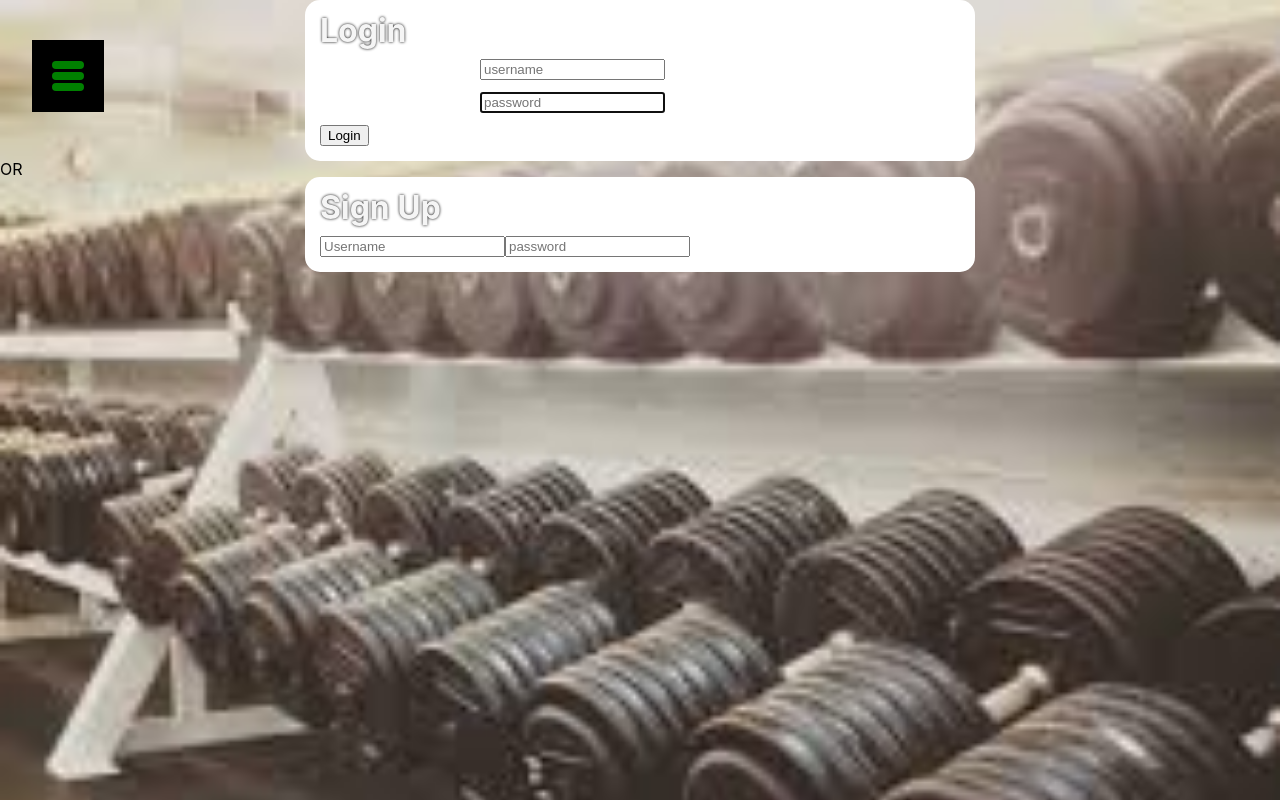
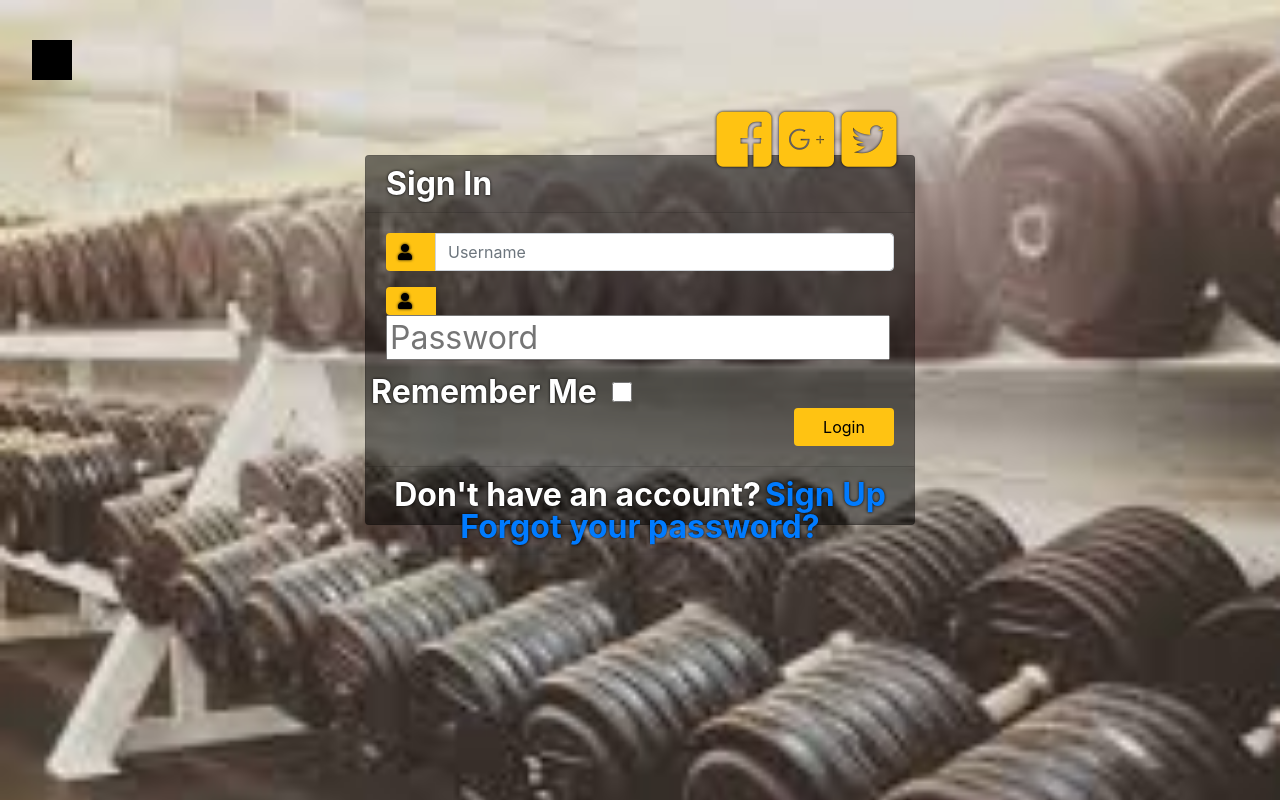
Before and after one commit to zprogrammer-code/Grow_n_Go_2.0, a React (Create React App) app: page /authentication in a window 1280 px wide. Built offline with nearby package versions, Linux system fonts and the light colour scheme.

Commit message:
made my authentication main page supa fly with the opacity. and just adding things like remember me echeck box. adding in more functionality instead of putting together a bunch of lego components. im stoked

```diff
--- a/public/index.html
+++ b/public/index.html
@@ -26,7 +26,10 @@
     -->
     <link href="https://fonts.googleapis.com/css2?family=Cabin:wght@500&family=Oleo+Script:wght@700&display=swap" rel="stylesheet">
     <link href="https://fonts.googleapis.com/css?family=Monoton|Pangolin|Vollkorn&display=swap" rel="stylesheet">
+    <link rel="stylesheet" href="https://stackpath.bootstrapcdn.com/bootstrap/4.1.3/css/bootstrap.min.css" integrity="sha384-MCw98/SFnGE8fJT3GXwEOngsV7Zt27NXFoaoApmYm81iuXoPkFOJwJ8ERdknLPMO" crossorigin="anonymous">
 
+    <link rel="stylesheet" href="https://use.fontawesome.com/releases/v5.3.1/css/all.css" integrity="sha384-mzrmE5qonljUremFsqc01SB46JvROS7bZs3IO2EmfFsd15uHvIt+Y8vEf7N7fWAU" crossorigin="anonymous">
+    <link rel="stylesheet" href="https://maxcdn.bootstrapcdn.com/font-awesome/4.4.0/css/font-awesome.min.css">
     <title>React App</title>
 </head>
 
--- a/src/components/Login.js
+++ b/src/components/Login.js
@@ -1,7 +1,7 @@
 import React, { Component } from "react";
-import { Button } from "react-bootstrap";
+// import { Button } from "react-bootstrap";
 import "./style.css";
-import axios from 'axios';
+// import axios from 'axios';
 // import { Auth } from "aws-amplify";
 
 export default class Login extends Component {
@@ -19,95 +19,107 @@ export default class Login extends Component {
 
   handleChange( event ) {
     this.setState({
-      [event.target.username]: event.target.value
+      [event.target.name]: event.target.value
     });
   }
+y
+  handleSubmit(event) {
+    console.log("form submitted");
+    this.getUserData(event);
+    this.setState({
+      username: "",
+      password: ""
+    });
+  }
+    getUserData(event) {
+      event.preventDefault()
+      fetch("http://localhost:3000/login", {
+      method: "POST",
+      headers: {
+        "Content-Type": "application/json"
+      },
+      body: JSON.stringify({
+          username: 'username',
+          password: 'password'
 
-//   handleSubmit(event) {
-//     console.log("form submitted");
-//     this.fetchData();
-//     this.setState({
-//       username: "",
-//       password: ""
-//     });
-//     event.preventDefault();
+      }),
+       withCredentials: true })
+      .then(response => response.json())
+      .then(result => {
+        const {token} = result
+        localStorage.setItem("token", token)
+        console.log("success", result)
 
-//       }
+      }).catch(error => console.error(error.message))
 
-//   fetchData() {  fetch("http://localhost:3000/login", {
-//   method: "POST",
-//   headers: {
-//     "Content-Type": "application/json"
-//   },
-//   body: JSON.stringify({
-//     username: "username",
-//     password: "password"
+    }
 
-//   })
-//   })
-//   .then(response => response.json())
-//   .then(result => {
-//     const {token} = result
-//     localStorage.setItem("token", token)
-//    console.log("success")
-//   //  window.location.reload()
-//   }).catch(error => console.error(error.message))
-// }
 
-handleSubmit( event ) {
-  const {
-    username,
-    password,
-    password_confirmation
-  } = this.state;
 
-  console.log("form submitted");
-  axios.post("http://localhost:3000/users", {
-    user: {
-      username: username,
-      password: password,
-      password_confirmation: password_confirmation
-    }
-  },
-    { withCredentials: true }
-  ).then(response => {
-    console.log("registration res", response);
-  }).catch(error => {
-    console.log("registration error", error)
-  })
-
-  event.preventDefault();
-}
 
 
 render(){
 
   return (
-    <div className="Login" >
-      <h1>Login</h1>
+    <div className="Login-container" >
+        <div className="d-flex justify-content-center h-100">
+            <div className="card">
+                <div className="card-header">
+                    <h3>Sign In</h3>
+				            <div className="d-flex justify-content-end social_icon">
+					              <span><i className="fab fa-facebook-square"></i></span>
+					              <span><i className="fab fa-google-plus-square"></i></span>
+					              <span><i className="fab fa-twitter-square"></i></span>
+				            </div>
+			          </div>
+                <div className="card-body">
                     <form>
+                        {/* <label any="username">Username:</label> */}
+                        <div className="input-group form-group">
+					                  <div className="input-group-prepend">
+							                  <span className="input-group-text"><i class="fas fa-user"></i></span>
+						                </div>
                                 <input
-            autoFocus
+                                  type="text"
                                   name="username"
-            type="text"
-            placeholder="username"
-            value= {this.state.username}
+                                  placeholder="Username"
+                                  className="form-control"
+                                  value= {this.state.name}
+                                  onChange= {this.handleChange}
+                                  size="50"
+                                />
+                            </div>
+                        <div className="input-group form-group">
+						                <div class="input-group-prepend">
+							                  <span class="input-group-text"><i class="fas fa-user"></i></span>
+						                </div>
+                                <input
+                                 type= "password"
+                                 className="form control"
+                                 placeholder="Password"
+                                 value= {this.state.name}
                                  onChange= {this.handleChange}
                                   />
-
-          <input
-            autoFocus
-            name="password"
-            type= "text"
-            placeholder="password"
-            value={this.state.password}
-            onChange= {this.handleChange}
-          />
+                            </div>
+                        <div className="row align-items-center remember">
+                          <label> Remember Me</label>
+						                    <input type="checkbox"/>
+					             </div>
+                <div class="form-group">
+						      <input onClick={e => this.handleSubmit(e)}variant="light" block size="lg" type="submit" value="Login" className="btn float-right login_btn"/>
+              </div>
           </form>
-        <Button onClick={e => this.handleSubmit(e)}variant="light" block size="lg" type="submit">
-          Login
-        </Button>
-
+      </div>
+      <div class="card-footer">
+				<div class="d-flex justify-content-center links">
+					Don't have an account?<a href="#">Sign Up</a>
+				</div>
+				<div class="d-flex justify-content-center">
+					<a href="#">Forgot your password?</a>
+				</div>
+			</div>
+        </div>
+        </div>
     </div>
   );
   }
--- a/src/components/authentication.js
+++ b/src/components/authentication.js
@@ -1,6 +1,6 @@
 import React, { Component } from "react";
 import Login from "./Login.js";
-import SignUp from "./signup.js";
+// import SignUp from "./signup.js";
 import "./style.css";
 
 export default class Authentication extends Component {
@@ -14,11 +14,9 @@ export default class Authentication extends Component {
 
     render(){
         return(
-            <div>
+
                 <Login/>
-                <h3> OR </h3>
-                <SignUp/>
-            </div>
+
         )
     }
 }
--- a/src/components/signup.js
+++ b/src/components/signup.js
@@ -1,6 +1,7 @@
 import React, { Component } from 'react';
+import { Button } from "react-bootstrap";
 import './style.css';
-import axios from 'axios';
+// import axios from 'axios';
 
 
 
@@ -28,56 +29,79 @@ export default class SignUp extends Component {
           });
       }
 
-      handleSubmit( event ) {
-        const {
-          username,
-          password,
-          password_confirmation
-        } = this.state;
-
-        console.log("form submitted");
-        axios.post("http://localhost:3000/users", {
-          user: {
-            username: username,
-            password: password,
-            password_confirmation: password_confirmation
-          }
-        },
-          { withCredentials: true }
-        ).then(response => {
-          console.log("registration res", response);
-        }).catch(error => {
-          console.log("registration error", error)
-        })
-
-        event.preventDefault();
-      }
 
 
+      handleSubmit(event) {
 
+        fetch("http://localhost:3000/users", {
+          method: "POST",
+          headers: {
+            "Content-Type": "application/json"
+          },
+          body: JSON.stringify({
+            username: "username",
+            password: "password"
+          }),
+          withCredentials: true})
+          .then(response => response.json())
+          .then(result => {
+            const {token} = result
+            localStorage.setItem("token", token)
+          })
+          .catch(error => console.error(error.message))
 
+          console.log("form submitted", )
+          event.preventDefault();
+          this.setState({
+            username: this.state.name,
+            password: this.state.password
+        });
+        console.log(this.state)
+      }
+        //   createUser(){
+        //     const {
+          //       username,
+          //       password,
+          //       password_confirmation
+          //     } = this.state;
 
+          //   axios.post("http://localhost:3000/users", {
+            //     user: {
+              //       username: username,
+              //       password: password,
+              //       password_confirmation: password_confirmation
+              //     }
+              //   },
+              //     { withCredentials: true }
+              //   ).then(response => {
+                //     console.log("registration res", response);
+                //   }).catch(error => {
+                  //     console.log("registration error", error);
+                  //   })
       render(){
-  return (
+        return (
     <>
     <div className="SignUp">
       <h1>Sign Up</h1>
-    <form onSubmit={this.handleSubmit}>
+      <form onSubmit={this.handleSubmit}>
       <input
         type = "username"
         name = "username"
         placeholder = "Username"
-        value = {this.state.username}
+        value = {this.state.name}
         onChange = {this.handleChange}
     />
       <input
         type = "text"
         name = "password"
-        placeholder = "password"
-        value = {this.state.password}
+        placeholder = "Password"
+        value = {this.state.name}
         onChange = {this.handleChange}
     />
     </form>
+        <Button onClick={e => this.handleSubmit(e)}variant="light" block size="lg" type="submit">
+          Sign Up
+        </Button>
         </div>
         </>
         )
--- a/src/components/style.css
+++ b/src/components/style.css
@@ -316,54 +316,120 @@ transform: rotate(120deg)  rotate(0);
         }
 
 
-    .Login {
-    color: white;
+    .Login-container {
+    /* color: white; */
     text-shadow: 0 0 3px black;
-    /* float: center; */
-    padding: 0px;
-    margin: 1px;
-    font-size: xx-large;
-
-
-      background-color:white;
-
+      background-color: transparent;
       color: whitesmoke;
       font-weight:bold;
-      font-size: xx-large;
-      width: 80%;
-      height: 300px;
-      margin: 20px auto 40px;
-      height: 35%;
+       /* width: 100vw;
+      height: 100vh; */
+      margin: 40px auto 300px;
+      height: 75%;
       width: 50%;
       overflow: auto;
-      margin: auto;
-      /* position: absolute; */
+      position: absolute;
       top: 0;
       left: 0;
-      bottom: 0;
+      bottom: 50px;
       right: 0;
       border-radius: 15px;
       padding: 15px;
 
     }
 
-    /* .Login form {
+    .card{
+      height: 370px;
+      margin-top: auto;
+      margin-bottom: auto;
+      width: 550px;
+      background-color: rgba(0,0,0,0.5) !important;
+      font-size: xx-large;
+      }
+
+
+    .social_icon span{
+      font-size: 60px;
+      margin-left: 10px;
+      color: #FFC312;
+      }
+
+    .social_icon span:hover{
+      color: white;
+      cursor: pointer;
+     }
+
+    .card-header h3{
+      color: white;
+     }
+
+    .social_icon{
+      position: absolute;
+      right: 20px;
+      top: -45px;
+     }
+
+    .input-group-prepend span{
+      width: 50px;
+      background-color: #FFC312;
+      color: black;
+      border:0 !important;
+     }
+
+    input:focus{
+      outline: 0 0 0 0  !important;
+      box-shadow: 0 0 0 0 !important;
+
+              }
+
+          .remember{
+              color: white;
+                }
+
+    .remember input{
+        width: 20px;
+        height: 20px;
+        margin-left: 15px;
+        margin-right: 5px;
+      }
+
+      .login_btn{
+        color: black;
+        background-color: #FFC312;
+        width: 100px;
+        }
+
+        .login_btn:hover{
+          color: black;
+          background-color: white;
+          }
+
+          .links{
+            color: white;
+            }
+
+            .links a{
+              margin-left: 4px;
+              }
+
+
+    /* .Login-container form {
         display: flex;
         flex-direction: column;
         justify-content: space-between;
         align-items: flex-end;
-        width: 50vw;
-        height: 21vh;
+        width: 30vw;
+        height: 18vh;
 
 
     } */
 
-    .Login > form > div {
+    /* .Login-container > form > div {
         display: flex;
         justify-content: space-between;
         align-items: flex-end;
         width: 100%;
-    }
+    } */
 
     .Login > form > button {
         padding: 0.3rem 1.2rem;
@@ -417,7 +483,7 @@ transform: rotate(120deg)  rotate(0);
 
     #Current h3 {
         color: green;
-    }
+    }r
     #Recent h3 {
         color: green;
     }
```
Also changed, not shown: src/index.css. Lines whose indentation alone changed are shown as unchanged.
